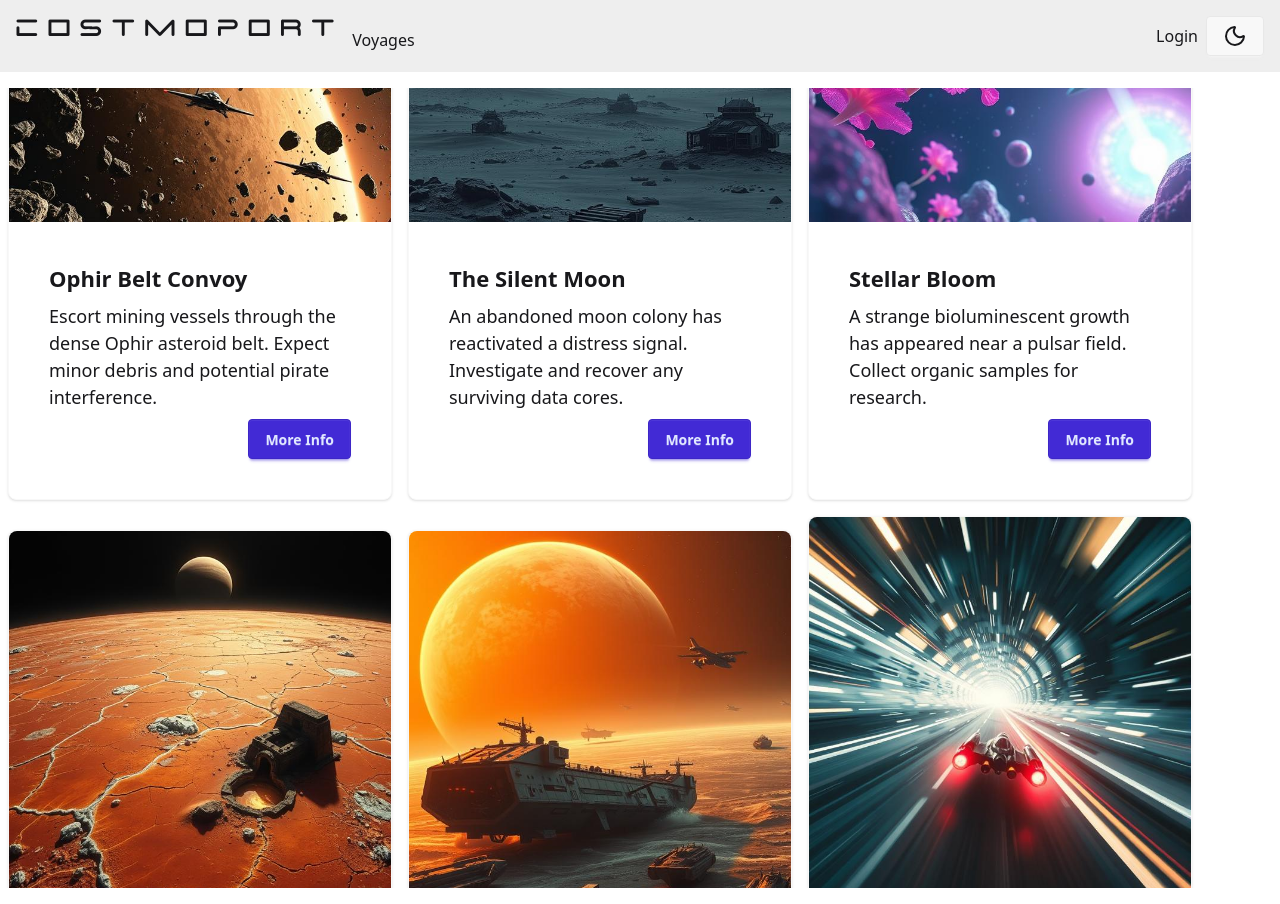
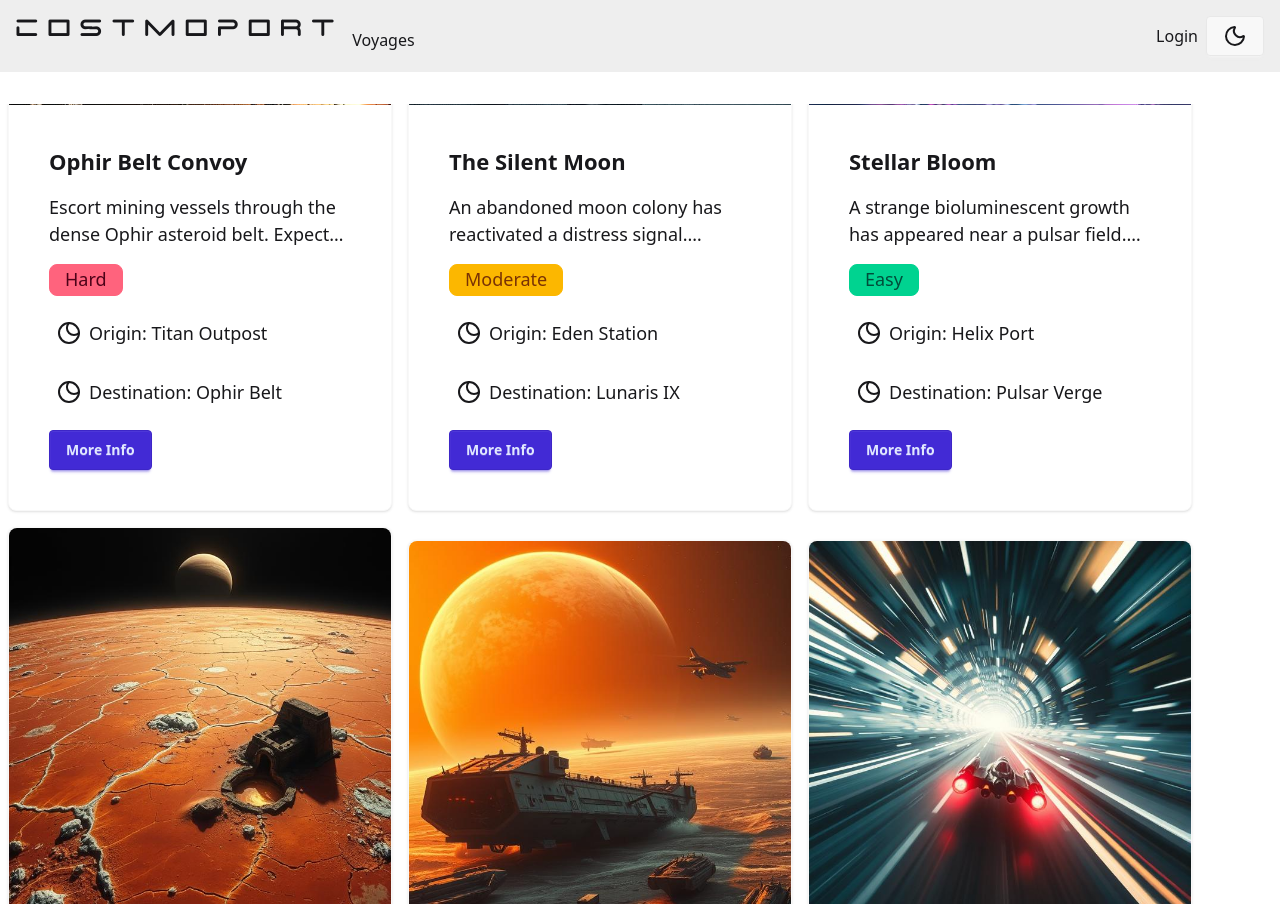
Before and after one commit to guitar6029/cosmoport, a Vue app in the folder client/: page /voyages in a window 1280 px wide. Built offline with nearby package versions, Linux system fonts and the light colour scheme; no server answers.

Commit message:
updated style for VoyageCard

```diff
--- a/client/src/App.vue
+++ b/client/src/App.vue
@@ -4,7 +4,7 @@ import Navbar from './ui/Navbar.vue';
 </script>
 
 <template>
-  <div class="min-h-dvh flex flex-col gap-4">
+  <div class="min-h-dvh flex flex-col gap-8">
     <header>
       <Navbar />
     </header>
--- a/client/src/ui/VoyageCard.vue
+++ b/client/src/ui/VoyageCard.vue
@@ -1,20 +1,42 @@
 <script setup lang="ts">
 import type { Voyage } from '../types/Voyage';
+import { Eclipse } from 'lucide-vue-next';
 defineProps<{
     voyage: Voyage
-}>()
+}>();
+
+defineEmits<{
+    (e: 'view-voyage-details', voyage: Voyage): void
+}>();
+
+
+const difficultyClass: Record<Voyage['difficulty'], string> = {
+    Easy: 'badge-success',
+    Moderate: 'badge-warning',
+    Hard: 'badge-error',
+};
 </script>
 
 <template>
     <div class="card card-xl card-border bg-base-100 w-96 shadow-sm">
         <figure>
-            <img :src="voyage.imageUrl" :alt="voyage.description" />
+            <img :src="voyage.imageUrl" :alt="voyage.description"
+                class="transition-transform duration-300 ease-in-out hover:scale-125" />
         </figure>
-        <div class="card-body">
+        <div class="card-body flex flex-col gap-4">
             <h2 class="card-title">{{ voyage.name }}</h2>
-            <p>{{ voyage.description }}</p>
-            <div class="card-actions justify-end">
-                <button class="btn btn-primary">More Info</button>
+            <p class="line-clamp-2">{{ voyage.description }}</p>
+            <div :class="['badge badge-xl', difficultyClass[voyage.difficulty]]">{{ voyage.difficulty }}</div>
+            <div class="flex flex-row items-center gap-2 m-2">
+                <Eclipse class="w-6 h-6" />
+                <span>Origin: {{ voyage.origin }}</span>
+            </div>
+            <div class="flex flex-row items-center gap-2 m-2">
+                <Eclipse class="w-6 h-6" />
+                <span>Destination: {{ voyage.destination }}</span>
+            </div>
+            <div class="card-actions">
+                <button @click="$emit('view-voyage-details', voyage)" class="btn btn-primary">More Info</button>
             </div>
         </div>
     </div>
--- a/client/src/views/Voyages.vue
+++ b/client/src/views/Voyages.vue
@@ -25,7 +25,7 @@ const fetchVoyages = async () => {
     <section v-if="loading">
         <Loading />
     </section>
-    <section v-else class="flex flex-col gap-2">
+    <section v-else class="flex flex-col gap-6">
         <h1 class="font-space text-2xl">Voyages</h1>
         <div class="flex items-center flex-wrap gap-4">
             <VoyageCard :voyage="voyage" v-for="voyage in voyages" :key="voyage.id" />
```
